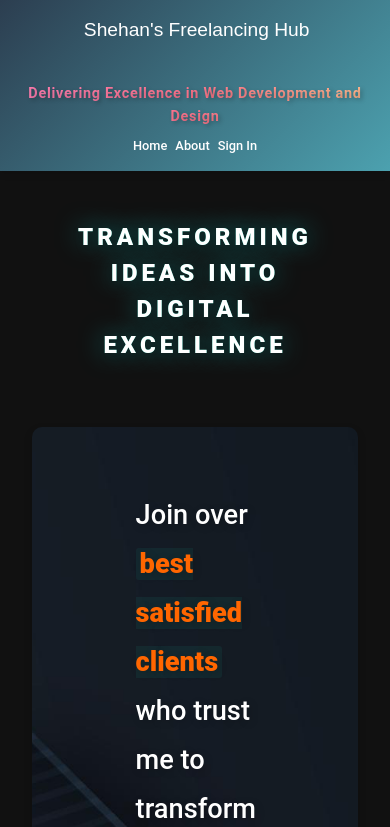
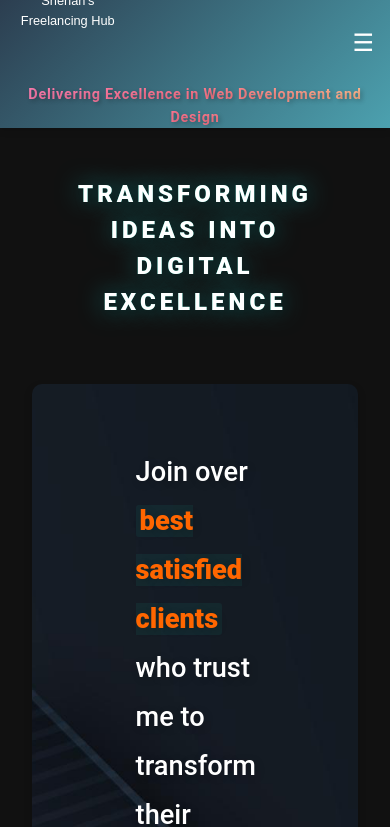
Before and after one commit to shehan8461/My-Web, a React (Vite) app in the folder MyWeb/client/: page / in a window 390 px wide. Shown: the top 827 px of the page. Built offline with nearby package versions, Linux system fonts and the light colour scheme.

Commit message:
fix header responsive

```diff
--- a/MyWeb/client/src/Pages/css/alldetails.css
+++ b/MyWeb/client/src/Pages/css/alldetails.css
@@ -577,7 +577,7 @@
 /* Responsive design adjustments */
 @media (max-width: 768px) {
   #main-header {
-    font-size: 1.5%;
+    font-size: 1.5rem;
   }
 
   .services {
--- a/MyWeb/client/src/components/header.css
+++ b/MyWeb/client/src/components/header.css
@@ -1,7 +1,7 @@
 /* Main container styles */
 .nav {
   background: linear-gradient(135deg, #2c3e50, #4ca1af); /* Gradient background */
-  padding: 1rem 0; /* Padding for spacing */
+  padding: 1rem 0;
   display: flex;
   align-items: center;
   justify-content: space-between;
@@ -17,14 +17,14 @@
   align-items: center;
   max-width: 72rem; /* Equivalent to max-w-6xl */
   width: 100%;
-  padding: 0 1rem; /* Side padding for spacing */
+  padding: 0 1rem;
 }
 
 /* Website name (left-aligned) */
 .twebpagename {
   font-family: 'Poppins', sans-serif; /* Modern, professional font */
   font-weight: 300;
-  font-size: 1.0rem;
+  font-size: 1rem;
   color: #fff;
   text-decoration: none;
   margin-left: 0.1rem;
@@ -42,11 +42,11 @@
   font-family: 'Roboto', sans-serif;
   color: #f8f9fa; /* Soft white for readability */
   background: linear-gradient(90deg, #ff7eb3, #ff758c, #ffba8c); /* Gradient text effect */
-  -webkit-background-clip: text; /* Apply gradient to text */
-  -webkit-text-fill-color: transparent; /* Transparent fill to show gradient */
-  font-weight: 700; /* Bolder for emphasis */
-  font-size: 1.6rem; /* Slightly larger for better visibility */
-  margin: 0 auto; /* Center align */
+  -webkit-background-clip: text;
+  -webkit-text-fill-color: transparent;
+  font-weight: 700;
+  font-size: 1.6rem;
+  margin: 0 auto;
   text-align: center;
   margin-left: 10%;
   line-height: 1.6;
@@ -66,19 +66,21 @@
   margin: 0;
   display: flex;
   gap: 1.5rem;
+  margin-right: -25%; /* Add padding instead of margin to adjust alignment */
   align-items: center;
-margin-right: -25%;/* Align closer to the right */
-  justify-content: flex-end; /* Ensure alignment to the right */
-  flex-grow: 1; /* Allow it to occupy available space to push it to the right */
+  justify-content: flex-end;
+  flex-grow: 1;
+  transition: max-height 0.3s ease, opacity 0.3s ease;
+
 }
 
+/* Links inside navigation */
 .other-topics a {
   text-decoration: none;
   color: #fff;
   font-family: 'Roboto', sans-serif;
   font-size: 1rem;
   font-weight: 500;
-
   transition: color 0.3s ease, transform 0.3s ease;
 }
 
@@ -86,28 +88,6 @@ margin-right: -25%;/* Align closer to the right */
   color: #ffde59; /* Bright hover color */
   transform: translateY(-2px); /* Slight lift on hover */
 }
-
-/* Responsive styles for right alignment */
-@media (max-width: 768px) {
-  .other-topics {
-    margin-right: 0; /* Adjust for smaller screens */
-    justify-content: center; /* Center align for smaller screens */
-    flex-wrap: wrap;
-    gap: 1rem;
-  }
-}
-
-@media (max-width: 480px) {
-  .other-topics {
-    gap: 0.5rem;
-    justify-content: center; /* Maintain center alignment for smaller screens */
-  }
-
-  .other-topics a {
-    font-size: 0.8rem; /* Adjust size for smaller screens */
-  }
-}
-
 
 /* Profile picture styles */
 .h-7 {
@@ -132,42 +112,95 @@ margin-right: -25%;/* Align closer to the right */
   object-fit: cover;
 }
 
+/* Menu button styles */
+.menu-button {
+  display: none; /* Hide on larger screens */
+  background: none;
+  border: none;
+  color: #fff;
+  font-size: 1.5rem;
+  cursor: pointer;
+  z-index: 15;
+  position: absolute;
+  right: 1rem;
+  top: 1.5rem;
+}
+
+/* Mobile menu styles */
+.other-topics.open {
+  display: flex;
+  flex-direction: column;
+  gap: 1rem;
+  background: rgba(0, 0, 0, 0.8); /* Dark background for dropdown */
+  position: absolute;
+  top: 4rem;
+  right: 1rem;
+  padding: 1rem;
+  border-radius: 0.5rem;
+  z-index: 10;
+  max-height: 15rem; /* Limit height for animation */
+}
+
 /* Responsive styles */
 @media (max-width: 768px) {
+  .nav{
+    height: 8rem;
+  }
+  /* Hide menu items by default on smaller screens */
+  .other-topics {
+    display: none; /* Hidden by default */
+    max-height: 0;
+    opacity: 0;
+    margin-right: 0.1%;
+  }
+
+  .other-topics.open {
+    display: flex; /* Show on menu open */
+    opacity: 1;
+    flex-direction: column;
+    gap: 1rem;
+  }
+
+  .menu-button {
+    display: block; /* Show on smaller screens */
+  }
+
   .navbardetails {
     flex-direction: column;
-    gap: 0.5rem;
+    gap: 1rem;
   }
 
   .twebpagename {
-    font-size: 1.0rem;
-    margin-left: 0.2rem;
+    font-size: 0.8rem;
+    text-align: center;
+    margin-right: 16rem;
+
   }
 
   #h3 {
-    font-size: 1.0rem;
-    margin: 0;
     text-align: center;
+    font-size: 1rem;
+    margin: 0.5rem 0;
   }
-
-
 }
 
 @media (max-width: 480px) {
-  .twebpagename {
-    font-size: 1.2rem;
+  .nav{
+    height: 8rem;
   }
-
   #h3 {
     font-size: 0.9rem;
   }
 
-  .other-topics {
-    gap: 0.5rem;
-    justify-content: center; /* Maintain center alignment for smaller screens */
-  }
 
   .other-topics a {
     font-size: 0.8rem; /* Adjust size for smaller screens */
   }
+
+  .twebpagename {
+    font-size: 0.8rem;
+    text-align: center;
+    margin-right: 16rem;
+
+  }
 }
--- a/MyWeb/client/src/components/header.jsx
+++ b/MyWeb/client/src/components/header.jsx
@@ -1,20 +1,41 @@
 import { Link } from 'react-router-dom';
 import { useSelector } from 'react-redux';
-import './header.css';  // Ensure this points to where your CSS is stored
+import { useState } from 'react';
+import './header.css';
 
 export default function Header() {
   const { currentUser } = useSelector((state) => state.user);
+  const [menuOpen, setMenuOpen] = useState(false);
+
   return (
     <div className="nav">
-      <div className='navbardetails'>
-        <Link to='/'><h1 className='twebpagename'>Shehan's Freelancing Hub</h1></Link>
-        <h3 id='h3'>Delivering Excellence in Web Development and Design</h3>
-        <ul className='other-topics'>
-          <Link to='/'><li>Home</li></Link>
-          <Link to='/about'><li>About</li></Link>
-          <Link to='/profile'>
+      <div className="navbardetails">
+        <Link to="/">
+          <h1 className="twebpagename">Shehan's Freelancing Hub</h1>
+        </Link>
+        <h3 id="h3">Delivering Excellence in Web Development and Design</h3>
+        {/* Menu button for smaller screens */}
+        <button
+          className="menu-button"
+          onClick={() => setMenuOpen(!menuOpen)}
+        >
+          ☰
+        </button>
+        {/* Conditional rendering of menu links */}
+        <ul className={`other-topics ${menuOpen ? 'open' : ''}`}>
+          <Link to="/">
+            <li>Home</li>
+          </Link>
+          <Link to="/about">
+            <li>About</li>
+          </Link>
+          <Link to="/profile">
             {currentUser ? (
-              <img src={currentUser.profilePicture} alt='Profile' className='h-7 w-7 rounded-full object-cover'></img>
+              <img
+                src={currentUser.profilePicture}
+                alt="Profile"
+                className="h-7 w-7 rounded-full object-cover"
+              />
             ) : (
               <li>Sign In</li>
             )}
```
